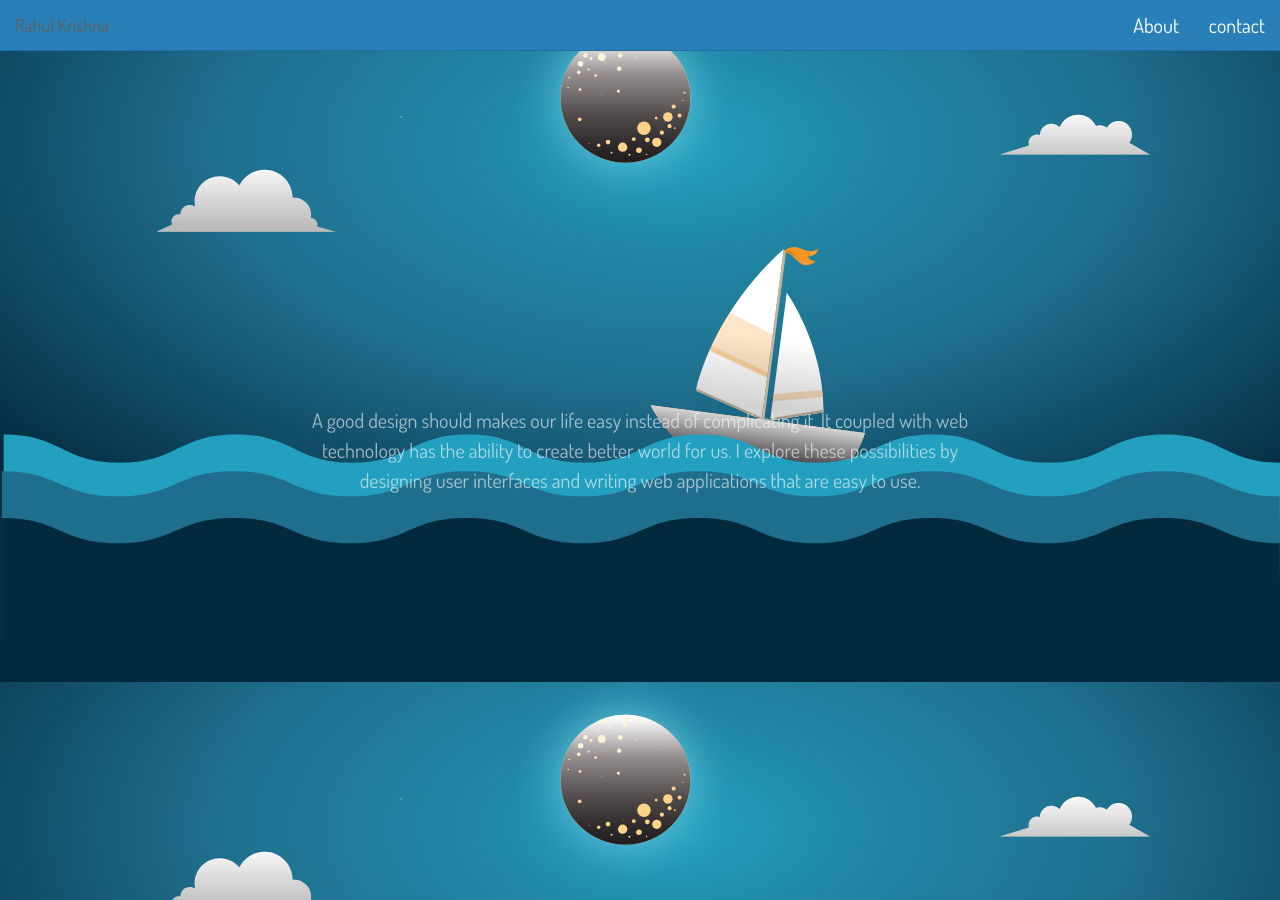
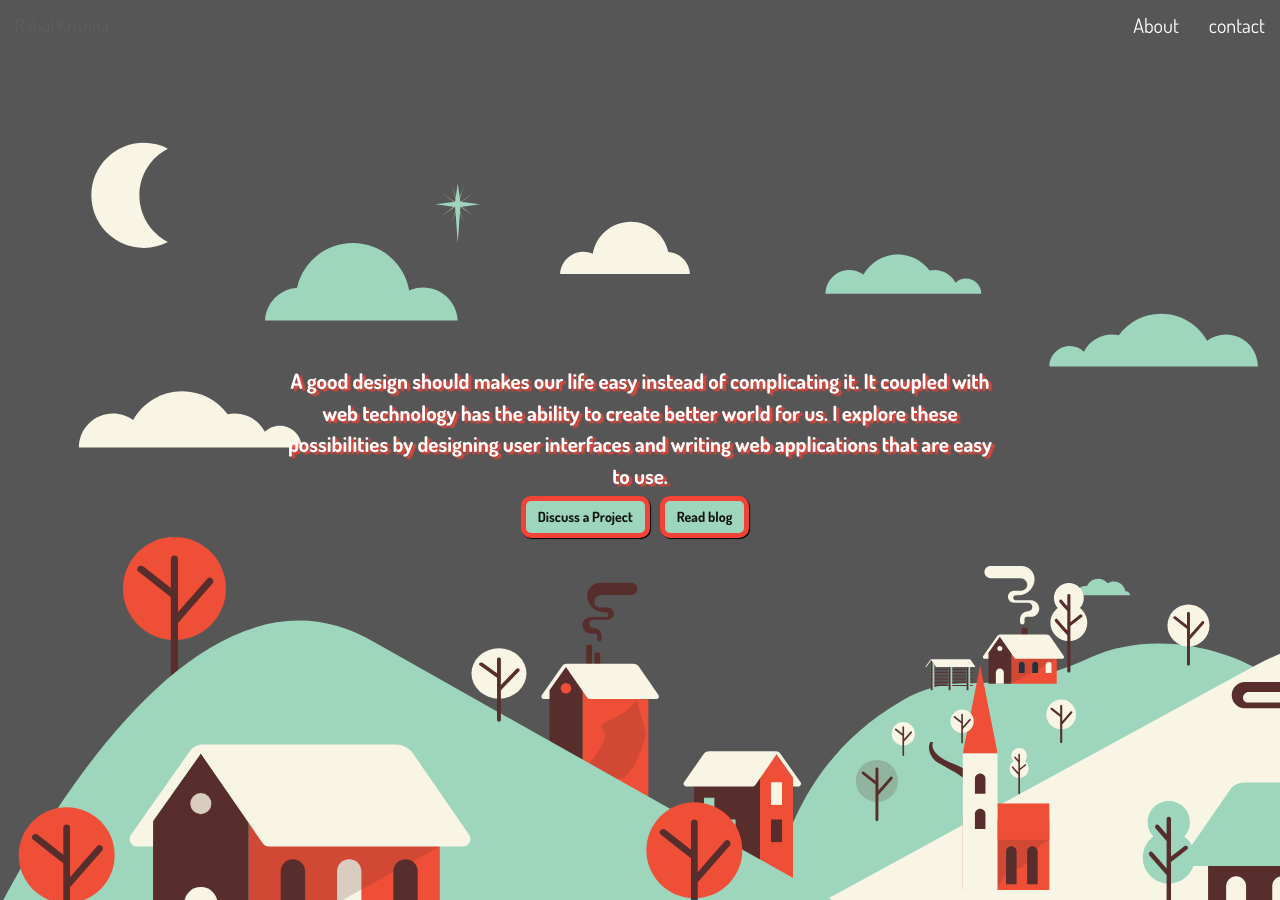
Before and after one commit to rahulkrishna412/rahulkrishna412.github.io, a Jekyll site: the page built from index.html, in a window 1280 px wide and 900 px high. Built offline with Jekyll 4.4.1, drawn with Linux system fonts in a browser that asks for light colours; nearby versions of some CDN libraries; the list of posts is cut into pages by our own code.

Commit message:
changed the homepage.

```diff
--- a/_config.yml
+++ b/_config.yml
@@ -3,7 +3,7 @@ permalink:           pretty
 
 # Setup
 title:               Rahul Krishna
-description:         A good design should makes our life easy instead of complicating it. It coupled with web technology has the ability to create better world for us. I explore these possibilities by designing user interfaces and writing web applications that are easy to use.
+description:         A good design should makes our life easy instead of complicating it. It coupled with web technology has the ability to create better world for us. I explore these possibilities by designing user interfaces and writing web applications that are easy to use. <br/><a href="#" class="btn btn-fancy">Discuss a Project</a><a href="#" class="btn btn-fancy">Read blog</a>
 tagline:             Website designer and developer.
 url:                 http://www.rahulkrishna.xyz
 paginate:            1
--- a/_sass/_base.scss
+++ b/_sass/_base.scss
@@ -25,6 +25,7 @@
 }
 
 body {
+    padding-top: 50px;
   color: $body-color;
   background-color: $body-bg;
   -webkit-text-size-adjust: 100%;
--- a/_sass/_masthead.scss
+++ b/_sass/_masthead.scss
@@ -24,19 +24,36 @@
   }
 }
 .stage{
-    background: url(../public/cover/homepage-01.svg);
-    color: rgba(255, 255, 255, 0.6);
+    background: url(../public/cover/home-01.svg);
+    color: #9ed5bd;
     width: 100%;
     height: 100vh;
     text-align: center;
-    background-size: 100%;
+    background-size: cover;
     .inside{
-        padding-top: 45vh;
+        padding-top: 35vh;
     }
     h1 {
         font-size: 3rem;
     }
+    p{
+    text-shadow: 3px 2px 2px #F44336;
+    font-size: 21px;
+    font-weight: bold;
+    color: #fff;
+    }
     a {
         color: #fff;
     }
+    a.btn-fancy {
+    border: solid 5px #F44336;
+    margin-right: 10px;
+    background: #9ed5bd;
+    border-radius: 10px;
+    text-shadow: none;
+    color: rgba(0, 0, 0, 0.9);
+    font-weight: bold;
+    box-shadow: 1px 1px 1px #000;
+        margin-top: 5px;
+    }
 }
--- a/_sass/_navbar.scss
+++ b/_sass/_navbar.scss
@@ -3,8 +3,9 @@
 // Super small header above the content for site name and short description.
 
 .navbar-default {
-    background-color: #2980b9;
-    border-color: #1d6ea2;
+    background-color: rgb(86, 86, 86);
+    border-color: #572e2c;
+    border: 0;
         .navbar-brand {
             color: #fff;
         }
```
Also changed, not shown: _layouts/default.html (+1 -6 lines), public/cover/home-01.svg (added), public/cover/post-bg-01.svg (added), public/cover/post-bg-02.svg (added).
